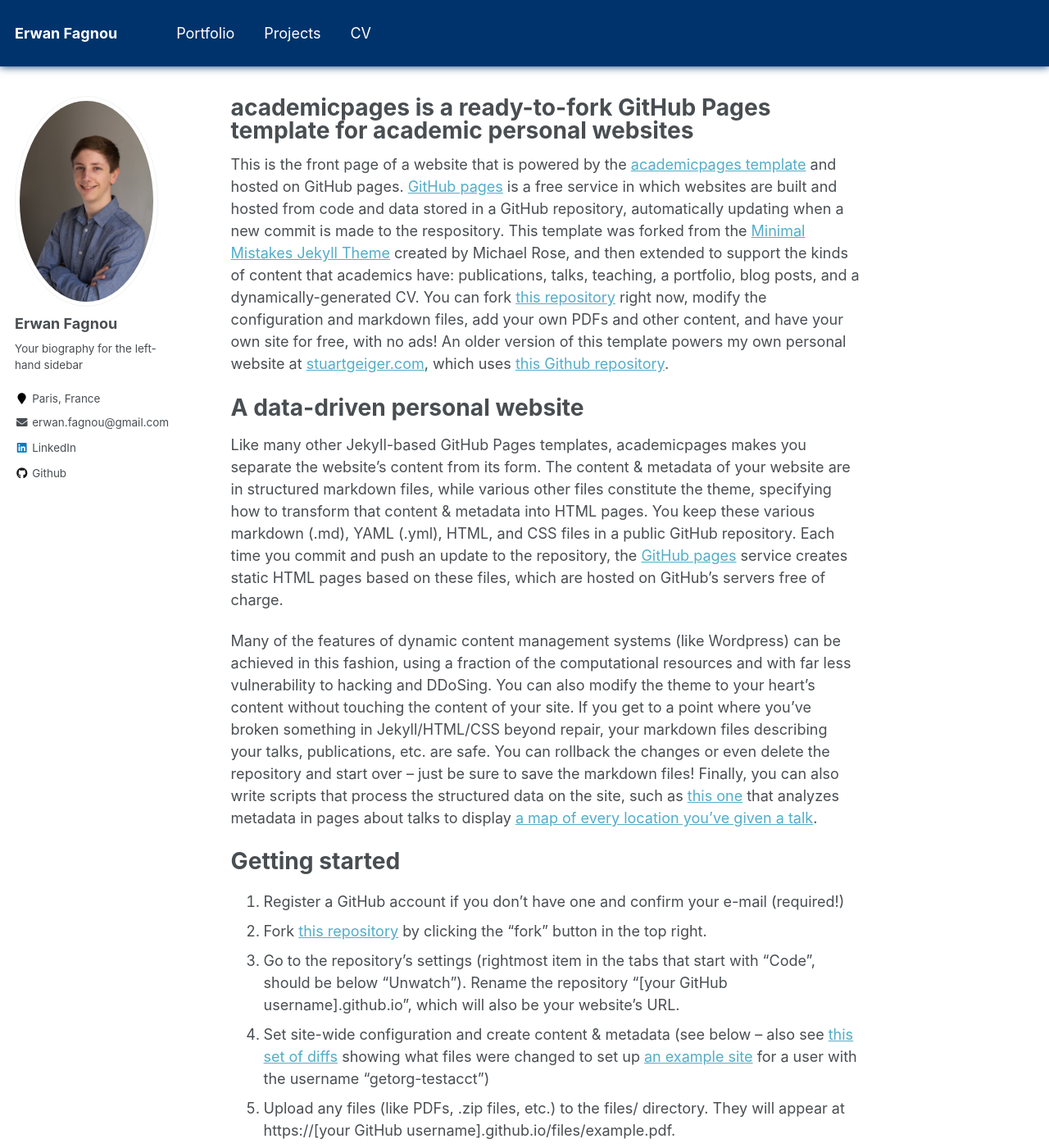
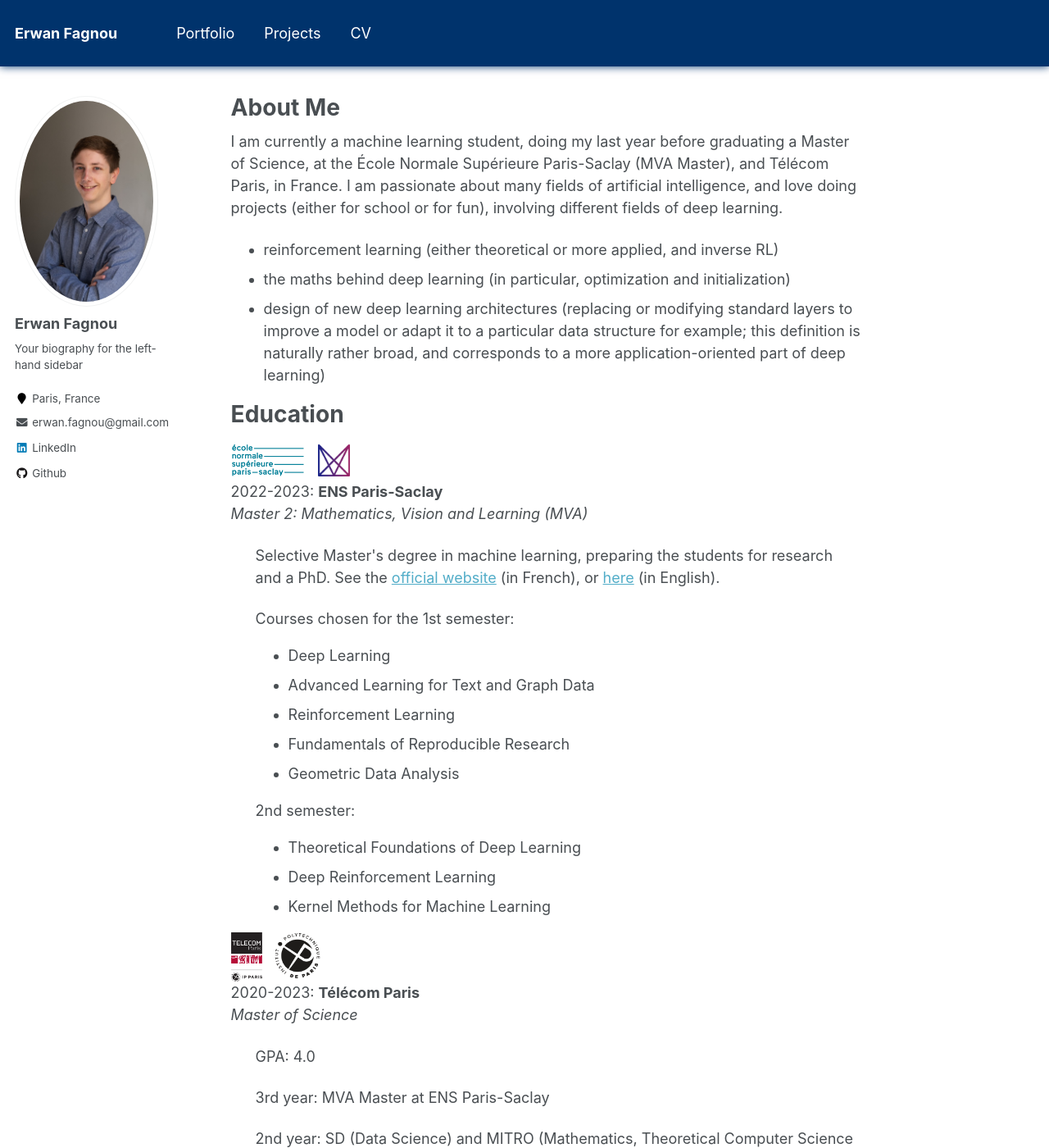
Before and after one commit to ErwanFagnou/erwanfagnou.github.io, a Jekyll site: the page built from _pages/about.md, in a window 1280 px wide and 1400 px high. Shown: the whole window at 82% size. Built offline with Jekyll 4.4.1, drawn with Linux system fonts in a browser that asks for light colours; some of the changed text lies outside the part shown.

Commit message:
"about me" with education

```diff
--- a/_pages/about.md
+++ b/_pages/about.md
@@ -1,6 +1,6 @@
 ---
 permalink: /
-title: "academicpages is a ready-to-fork GitHub Pages template for academic personal websites"
+title: "About Me"
 excerpt: "About me"
 author_profile: true
 redirect_from:
@@ -8,43 +8,56 @@ redirect_from:
   - /about.html
 ---
 
-This is the front page of a website that is powered by the [academicpages template](https://github.com/academicpages/academicpages.github.io) and hosted on GitHub pages. [GitHub pages](https://pages.github.com) is a free service in which websites are built and hosted from code and data stored in a GitHub repository, automatically updating when a new commit is made to the respository. This template was forked from the [Minimal Mistakes Jekyll Theme](https://mmistakes.github.io/minimal-mistakes/) created by Michael Rose, and then extended to support the kinds of content that academics have: publications, talks, teaching, a portfolio, blog posts, and a dynamically-generated CV. You can fork [this repository](https://github.com/academicpages/academicpages.github.io) right now, modify the configuration and markdown files, add your own PDFs and other content, and have your own site for free, with no ads! An older version of this template powers my own personal website at [stuartgeiger.com](http://stuartgeiger.com), which uses [this Github repository](https://github.com/staeiou/staeiou.github.io).
+I am currently a machine learning student, doing my last year before graduating a Master of Science, at the École Normale Supérieure Paris-Saclay (MVA Master), and Télécom Paris, in France. I am passionate about many fields of artificial intelligence, and love doing projects (either for school or for fun), involving different fields of deep learning.
 
-A data-driven personal website
-======
-Like many other Jekyll-based GitHub Pages templates, academicpages makes you separate the website's content from its form. The content & metadata of your website are in structured markdown files, while various other files constitute the theme, specifying how to transform that content & metadata into HTML pages. You keep these various markdown (.md), YAML (.yml), HTML, and CSS files in a public GitHub repository. Each time you commit and push an update to the repository, the [GitHub pages](https://pages.github.com/) service creates static HTML pages based on these files, which are hosted on GitHub's servers free of charge.
+- reinforcement learning (either theoretical or more applied, and inverse RL)
+- the maths behind deep learning (in particular, optimization and initialization)
+- design of new deep learning architectures (replacing or modifying standard layers to improve a model or adapt it to a particular data structure for example; this definition is naturally rather broad, and corresponds to a more application-oriented part of deep learning)
 
-Many of the features of dynamic content management systems (like Wordpress) can be achieved in this fashion, using a fraction of the computational resources and with far less vulnerability to hacking and DDoSing. You can also modify the theme to your heart's content without touching the content of your site. If you get to a point where you've broken something in Jekyll/HTML/CSS beyond repair, your markdown files describing your talks, publications, etc. are safe. You can rollback the changes or even delete the repository and start over -- just be sure to save the markdown files! Finally, you can also write scripts that process the structured data on the site, such as [this one](https://github.com/academicpages/academicpages.github.io/blob/master/talkmap.ipynb) that analyzes metadata in pages about talks to display [a map of every location you've given a talk](https://academicpages.github.io/talkmap.html).
+# Education
 
-Getting started
-======
-1. Register a GitHub account if you don't have one and confirm your e-mail (required!)
-1. Fork [this repository](https://github.com/academicpages/academicpages.github.io) by clicking the "fork" button in the top right.
-1. Go to the repository's settings (rightmost item in the tabs that start with "Code", should be below "Unwatch"). Rename the repository "[your GitHub username].github.io", which will also be your website's URL.
-1. Set site-wide configuration and create content & metadata (see below -- also see [this set of diffs](http://archive.is/3TPas) showing what files were changed to set up [an example site](https://getorg-testacct.github.io) for a user with the username "getorg-testacct")
-1. Upload any files (like PDFs, .zip files, etc.) to the files/ directory. They will appear at https://[your GitHub username].github.io/files/example.pdf.
-1. Check status by going to the repository settings, in the "GitHub pages" section
+<div>
+    <img src="/images/about/logo_ens_saclay.png" style="height: 50px">
+    <img src="/images/about/logo_mva.png" style="height: 40px">
+</div>
 
-Site-wide configuration
-------
-The main configuration file for the site is in the base directory in [_config.yml](https://github.com/academicpages/academicpages.github.io/blob/master/_config.yml), which defines the content in the sidebars and other site-wide features. You will need to replace the default variables with ones about yourself and your site's github repository. The configuration file for the top menu is in [_data/navigation.yml](https://github.com/academicpages/academicpages.github.io/blob/master/_data/navigation.yml). For example, if you don't have a portfolio or blog posts, you can remove those items from that navigation.yml file to remove them from the header.
+2022-2023: **ENS Paris-Saclay**<br>
+<em>Master 2: Mathematics, Vision and Learning (MVA)</em>
+<div style="margin-left: 30px;">
 
-Create content & metadata
-------
-For site content, there is one markdown file for each type of content, which are stored in directories like _publications, _talks, _posts, _teaching, or _pages. For example, each talk is a markdown file in the [_talks directory](https://github.com/academicpages/academicpages.github.io/tree/master/_talks). At the top of each markdown file is structured data in YAML about the talk, which the theme will parse to do lots of cool stuff. The same structured data about a talk is used to generate the list of talks on the [Talks page](https://academicpages.github.io/talks), each [individual page](https://academicpages.github.io/talks/2012-03-01-talk-1) for specific talks, the talks section for the [CV page](https://academicpages.github.io/cv), and the [map of places you've given a talk](https://academicpages.github.io/talkmap.html) (if you run this [python file](https://github.com/academicpages/academicpages.github.io/blob/master/talkmap.py) or [Jupyter notebook](https://github.com/academicpages/academicpages.github.io/blob/master/talkmap.ipynb), which creates the HTML for the map based on the contents of the _talks directory).
+<p>Selective Master's degree in machine learning, preparing the students for research and a PhD. See the <a href="https://www.master-mva.com/">official website</a> (in French), or <a href="https://www.ip-paris.fr/en/education/masters/mathematics-and-applications-program/master-year-2-mathematics-vision-learning">here</a> (in English).</p>
 
-**Markdown generator**
 
-I have also created [a set of Jupyter notebooks](https://github.com/academicpages/academicpages.github.io/tree/master/markdown_generator
-) that converts a CSV containing structured data about talks or presentations into individual markdown files that will be properly formatted for the academicpages template. The sample CSVs in that directory are the ones I used to create my own personal website at stuartgeiger.com. My usual workflow is that I keep a spreadsheet of my publications and talks, then run the code in these notebooks to generate the markdown files, then commit and push them to the GitHub repository.
 
-How to edit your site's GitHub repository
-------
-Many people use a git client to create files on their local computer and then push them to GitHub's servers. If you are not familiar with git, you can directly edit these configuration and markdown files directly in the github.com interface. Navigate to a file (like [this one](https://github.com/academicpages/academicpages.github.io/blob/master/_talks/2012-03-01-talk-1.md) and click the pencil icon in the top right of the content preview (to the right of the "Raw | Blame | History" buttons). You can delete a file by clicking the trashcan icon to the right of the pencil icon. You can also create new files or upload files by navigating to a directory and clicking the "Create new file" or "Upload files" buttons.
+Courses chosen for the 1st semester:
+<ul>
+<li>Deep Learning</li>
+<li>Advanced Learning for Text and Graph Data</li>
+<li>Reinforcement Learning</li>
+<li>Fundamentals of Reproducible Research</li>
+<li>Geometric Data Analysis</li>
+</ul>
 
-Example: editing a markdown file for a talk
-![Editing a markdown file for a talk](/images/editing-talk.png)
+2nd semester:
+<ul>
+<li>Theoretical Foundations of Deep Learning</li>
+<li>Deep Reinforcement Learning</li>
+<li>Kernel Methods for Machine Learning</li>
+</ul>
+</div>
 
-For more info
-------
-More info about configuring academicpages can be found in [the guide](https://academicpages.github.io/markdown/). The [guides for the Minimal Mistakes theme](https://mmistakes.github.io/minimal-mistakes/docs/configuration/) (which this theme was forked from) might also be helpful.
+
+<div>
+    <img src="/images/about/logo_telecom_paris.png" style="height: 60px">
+    <img src="/images/about/logo_ipparis.png" style="height: 60px">
+</div>
+
+2020-2023: **Télécom Paris**<br>
+<em>Master of Science</em>
+<div style="margin-left: 30px;">
+
+<p>GPA: 4.0</p>
+
+<p>3rd year: MVA Master at ENS Paris-Saclay</p>
+<p>2nd year: SD (Data Science) and MITRO (Mathematics, Theoretical Computer Science and Operational Research) tracks</p>
+</div>
```
Also changed, not shown: images/about/logo_ens_saclay.png (added), images/about/logo_ipparis.png (added), images/about/logo_mva.png (added), images/about/logo_telecom_paris.png (added).
